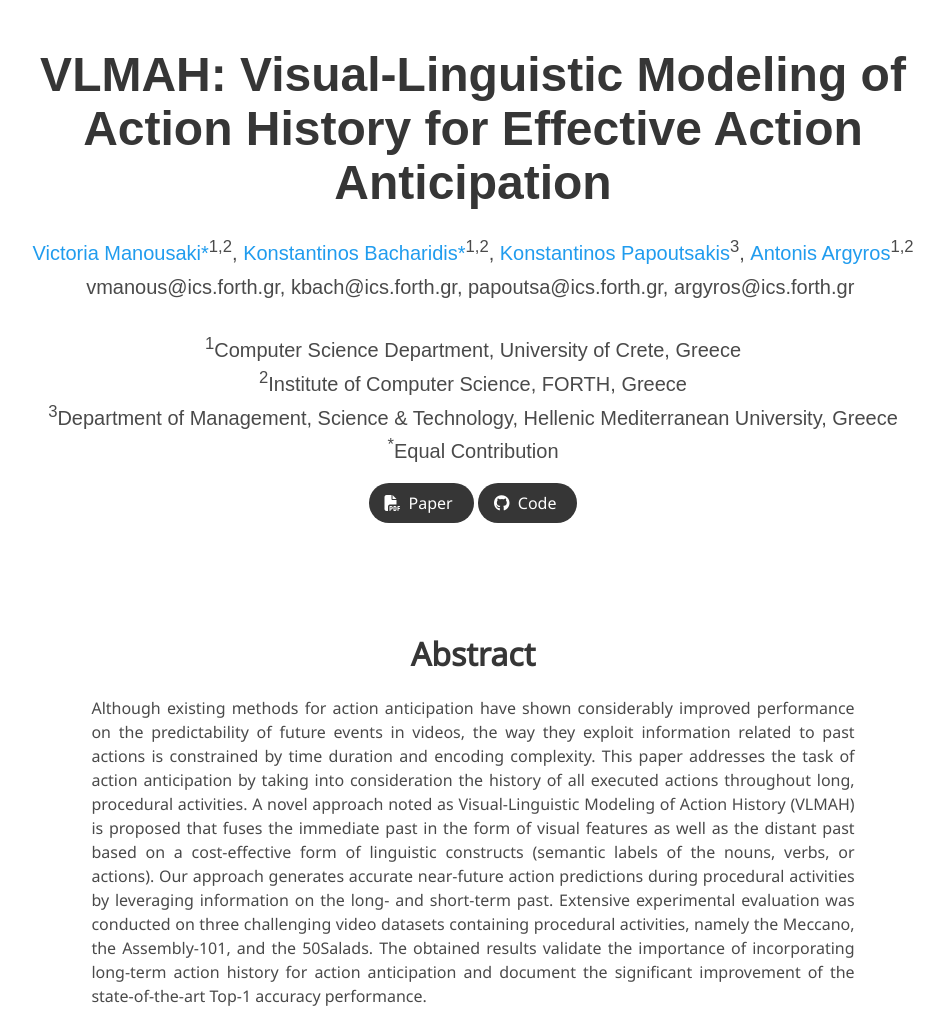
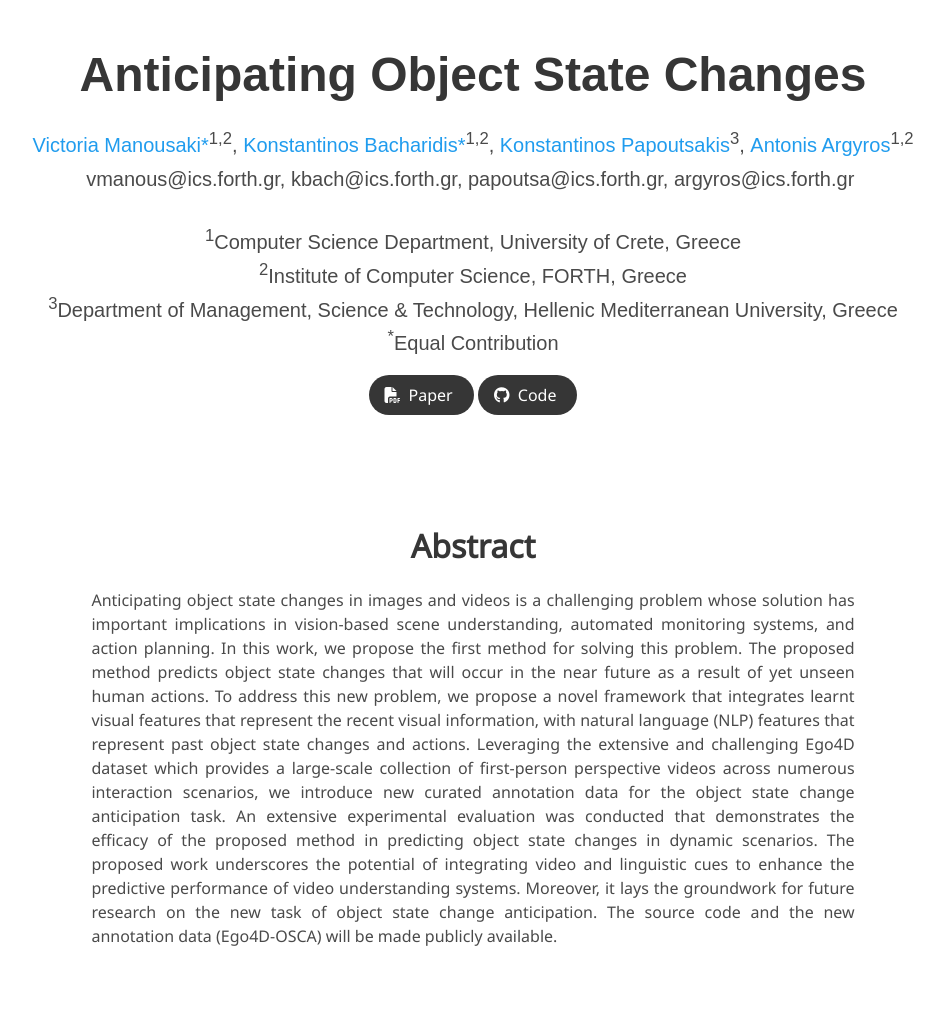
Before and after one commit to Victoria-Manousaki/VLMAH.github.io, a plain HTML site: page index.html in a window 1280 px wide. Shown: the top 1023 px of the page, without its empty margins (167-1111 px from the left). Drawn offline with nearby package versions, Linux system fonts and the light colour scheme; some icons are missing; a web font is replaced by a local one.

Commit message:
Update index.html

```diff
--- a/index.html
+++ b/index.html
@@ -7,8 +7,7 @@
 for Effective Action Anticipation">
   <meta name="keywords" content="Action anticipation">
   <meta name="viewport" content="width=device-width, initial-scale=1">
-  <title>VLMAH: Visual-Linguistic Modeling of Action History
-for Effective Action Anticipation</title>
+  <title>Anticipating Object State Changes</title>
 
   <!-- Global site tag (gtag.js) - Google Analytics -->
   <script async src="https://www.googletagmanager.com/gtag/js?id=G-PYVRSFMDRL"></script>
@@ -51,8 +50,7 @@ for Effective Action Anticipation</title>
     <div class="container is-max-desktop">
       <div class="columns is-centered">
         <div class="column has-text-centered">
-          <h1 class="title is-1 publication-title">VLMAH: Visual-Linguistic Modeling of Action History
-for Effective Action Anticipation</h1>
+          <h1 class="title is-1 publication-title">Anticipating Object State Changes</h1>
           <div class="is-size-5 publication-authors">
             <span class="author-block">
               <a href="http://users.ics.forth.gr/~vmanous/">Victoria Manousaki*</a><sup>1,2</sup>,</span>
@@ -120,21 +118,18 @@ for Effective Action Anticipation</h1>
         <h2 class="title is-3">Abstract</h2>
         <div class="content has-text-justified">
           <p>
-            Although existing methods for action anticipation have
-			shown considerably improved performance on the predictability of future events in videos, the way they exploit
-			information related to past actions is constrained by time duration and encoding complexity. This paper addresses the
-			task of action anticipation by taking into consideration the
-			history of all executed actions throughout long, procedural activities. A novel approach noted as Visual-Linguistic
-			Modeling of Action History (VLMAH) is proposed that fuses
-			the immediate past in the form of visual features as well as
-			the distant past based on a cost-effective form of linguistic
-			constructs (semantic labels of the nouns, verbs, or actions).
-			Our approach generates accurate near-future action predictions during procedural activities by leveraging
-			information on the long- and short-term past. Extensive experimental evaluation was conducted on three challenging video
-			datasets containing procedural activities, namely the Meccano, the Assembly-101, and the 50Salads. The obtained
-			results validate the importance of incorporating long-term
-			action history for action anticipation and document the significant improvement of the state-of-the-art Top-1 accuracy
-			performance.
+            Anticipating object state changes in images and videos is a challenging problem whose solution has important
+			implications in vision-based scene understanding, automated monitoring systems, and action planning. In this work,
+			we propose the first method for solving this problem. The proposed method predicts object state changes that will
+			occur in the near future as a result of yet unseen human actions. To address this new problem, we propose a novel
+			framework that integrates learnt visual features that represent the recent visual information, with natural language
+			(NLP) features that represent past object state changes and actions. Leveraging the extensive and challenging Ego4D
+			dataset which provides a large-scale collection of first-person perspective videos across numerous interaction scenarios,
+			we introduce new curated annotation data for the object state change anticipation task. An extensive experimental evaluation
+			was conducted that demonstrates the efficacy of the proposed method in predicting object state changes in dynamic scenarios.
+			The proposed work underscores the potential of integrating video and linguistic cues to enhance the predictive performance
+			of video understanding systems. Moreover, it lays the groundwork for future research on the new task of object state change
+			anticipation. The source code and the new annotation data (Ego4D-OSCA) will be made publicly available.
           </p>
         </div>
       </div>
```
